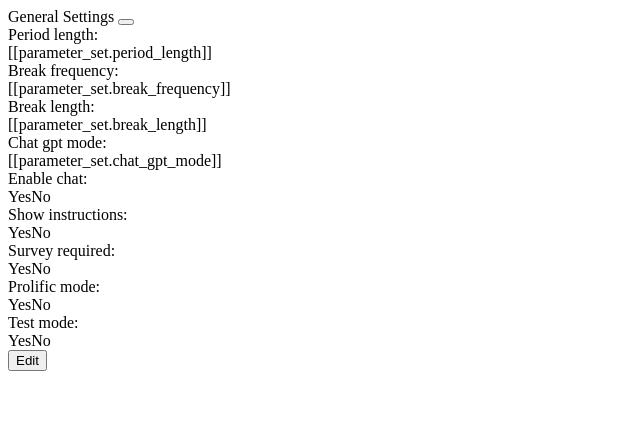
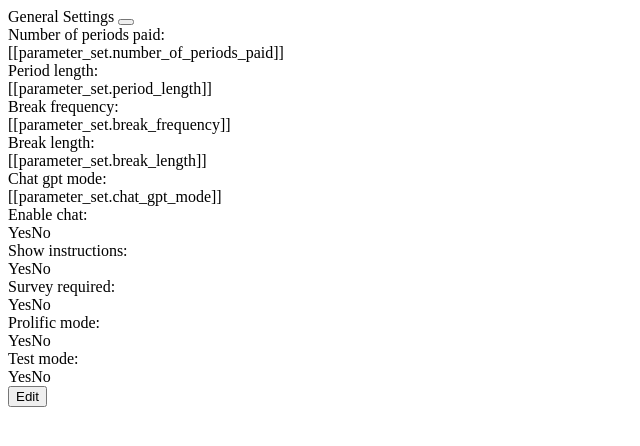
Before and after one commit to jeffreykirchner/manager_contest, a Django app: template main/templates/staff/staff_session_parameters/general_settings/general_settings_card.html in a window 1280 px wide. Shown: the top 446 px of the page, without its empty margins (0-640 px from the left). Run offline with Django 3.2, Linux system fonts and the light colour scheme; the template is opened without the code that fills it, so the values that code supplies are empty, except form fields; tables that the repository leaves empty hold one stand-in row (values such as "Sample post"); form fields are guessed from the names that the template uses; parts of the project's set-up code (start-up, migrations or seed data) failed here and were passed over.

Commit message:
Add number_of_periods_paid field to ParameterSet and update form and template

```diff
--- a/main/models/parameter_set.py
+++ b/main/models/parameter_set.py
@@ -19,6 +19,7 @@ class ParameterSet(models.Model):
     parameter set
     '''
     period_count = models.IntegerField(verbose_name='Number of periods', default=20)                          #number of periods in the experiment
+    number_of_periods_paid = models.IntegerField(verbose_name='Number of periods paid', default=4)
     period_length = models.IntegerField(verbose_name='Period Length, Production', default=60           )      #period length in seconds
     break_frequency = models.IntegerField(verbose_name='Break Frequency', default=7)                          #frequency of breaks
     break_length = models.IntegerField(verbose_name='Break Length', default=100)                              #length of breaks in seconds
@@ -61,6 +62,7 @@ class ParameterSet(models.Model):
 
         try:
             self.period_count = new_ps.get("period_count")
+            self.number_of_periods_paid = new_ps.get("number_of_periods_paid", 4)
             self.period_length = new_ps.get("period_length")
             self.break_frequency = new_ps.get("break_frequency", 7)
             self.break_length = new_ps.get("break_length", 100)
@@ -174,6 +176,7 @@ class ParameterSet(models.Model):
         self.json_for_session["id"] = self.id
 
         self.json_for_session["period_count"] = self.period_count
+        self.json_for_session["number_of_periods_paid"] = self.number_of_periods_paid
         self.json_for_session["period_length"] = self.period_length
         self.json_for_session["break_frequency"] = self.break_frequency
         self.json_for_session["break_length"] = self.break_length
--- a/main/templates/staff/staff_session_parameters/general_settings/general_settings_card.html
+++ b/main/templates/staff/staff_session_parameters/general_settings/general_settings_card.html
@@ -13,6 +13,14 @@
     <div class="card-body">
 
         <!-- parameterset settings -->
+        <div class="row">
+            <div class="col-7 text-end">
+                {{parameter_set_form.number_of_periods_paid.label}}:
+            </div>
+            <div class="col text-start">
+                [[parameter_set.number_of_periods_paid]]
+            </div>
+        </div>
         <div class="row">
             <div class="col-7 text-end">
                 {{parameter_set_form.period_length.label}}:
```
Also changed, not shown: main/forms/parameter_set_form.py (+8 -1 lines), main/migrations/0095_parameterset_number_of_periods_paid.py (added).
